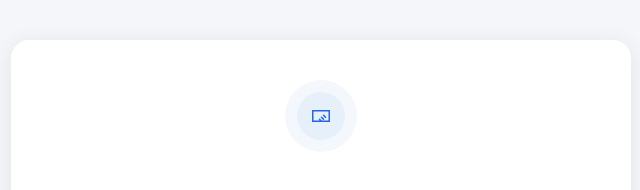
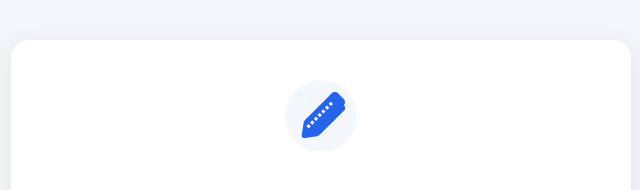
Before and after one commit to Yasmolito/NDA, a website: page public/index.html in a window 1280 px wide. Shown: the top 190 px of the page, without its empty margins (319-959 px from the left). Drawn offline with Linux system fonts and the light colour scheme.

Commit message:
style: use pen nib (Font Awesome pen-fancy) icon on first page

```diff
--- a/public/index.html
+++ b/public/index.html
@@ -157,7 +157,10 @@
 <body>
   <div class="centered-card">
     <div class="icon-circle">
-      <svg width="48" height="48" fill="none" xmlns="http://www.w3.org/2000/svg" viewBox="0 0 64 64"><rect width="64" height="64" rx="32" fill="#e6f0fb"/><path d="M44 40H20V24h24v16zm-2-2V26H22v12h20zm-7.293-7.707a1 1 0 0 1 1.414 0l2.586 2.586a1 1 0 0 1-1.414 1.414l-2.586-2.586a1 1 0 0 1 0-1.414zm-5.414 5.414a1 1 0 0 1 1.414 0l2.586 2.586a1 1 0 0 1-1.414 1.414l-2.586-2.586a1 1 0 0 1 0-1.414zm2.707-2.707a1 1 0 0 1 1.414 0l2.586 2.586a1 1 0 0 1-1.414 1.414l-2.586-2.586a1 1 0 0 1 0-1.414z" fill="#2563eb"/></svg>
+      <svg width="48" height="48" viewBox="0 0 512 512" fill="none" xmlns="http://www.w3.org/2000/svg">
+        <rect width="48" height="48" rx="24" fill="#e6f0fb"/>
+        <path d="M497.9 142.1c18.8-18.8 18.8-49.2 0-67.9l-60.1-60.1c-18.8-18.8-49.2-18.8-67.9 0l-56.6 56.6-228.1 228.1c-7.6 7.6-12.5 17.1-14.1 27.6l-20.6 133.1c-2.9 18.7 13.1 34.7 31.8 31.8l133.1-20.6c10.5-1.6 20-6.5 27.6-14.1l228.1-228.1 56.6-56.6zM124.1 388.1l-24.2-24.2 22.6-22.6 24.2 24.2-22.6 22.6zm39.6-39.6l-24.2-24.2 22.6-22.6 24.2 24.2-22.6 22.6zm39.6-39.6l-24.2-24.2 22.6-22.6 24.2 24.2-22.6 22.6zm39.6-39.6l-24.2-24.2 22.6-22.6 24.2 24.2-22.6 22.6zm39.6-39.6l-24.2-24.2 22.6-22.6 24.2 24.2-22.6 22.6zm39.6-39.6l-24.2-24.2 22.6-22.6 24.2 24.2-22.6 22.6zm39.6-39.6l-24.2-24.2 22.6-22.6 24.2 24.2-22.6 22.6z" fill="#2563eb"/>
+      </svg>
     </div>
     <form id="signatureForm">
       <h1 class="main-title">Signature de l'accord de non divulgation</h1>
```
